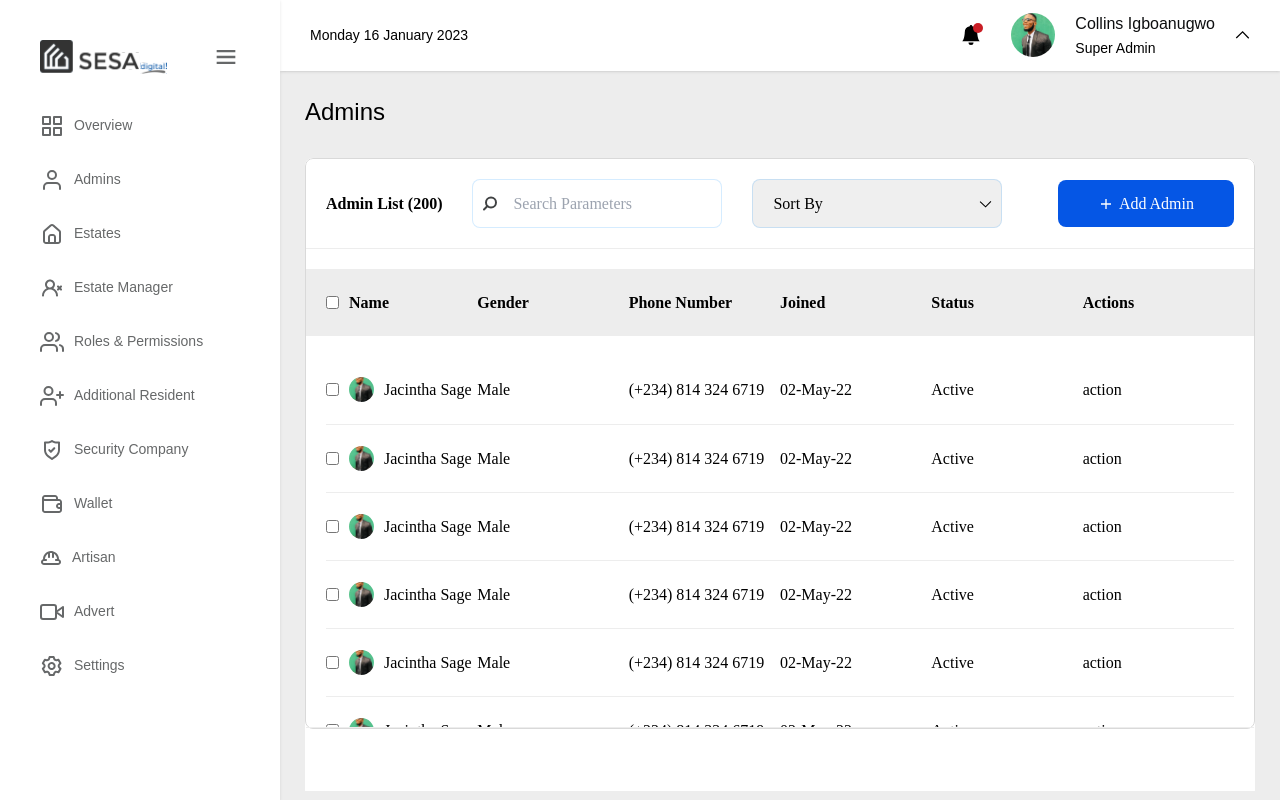
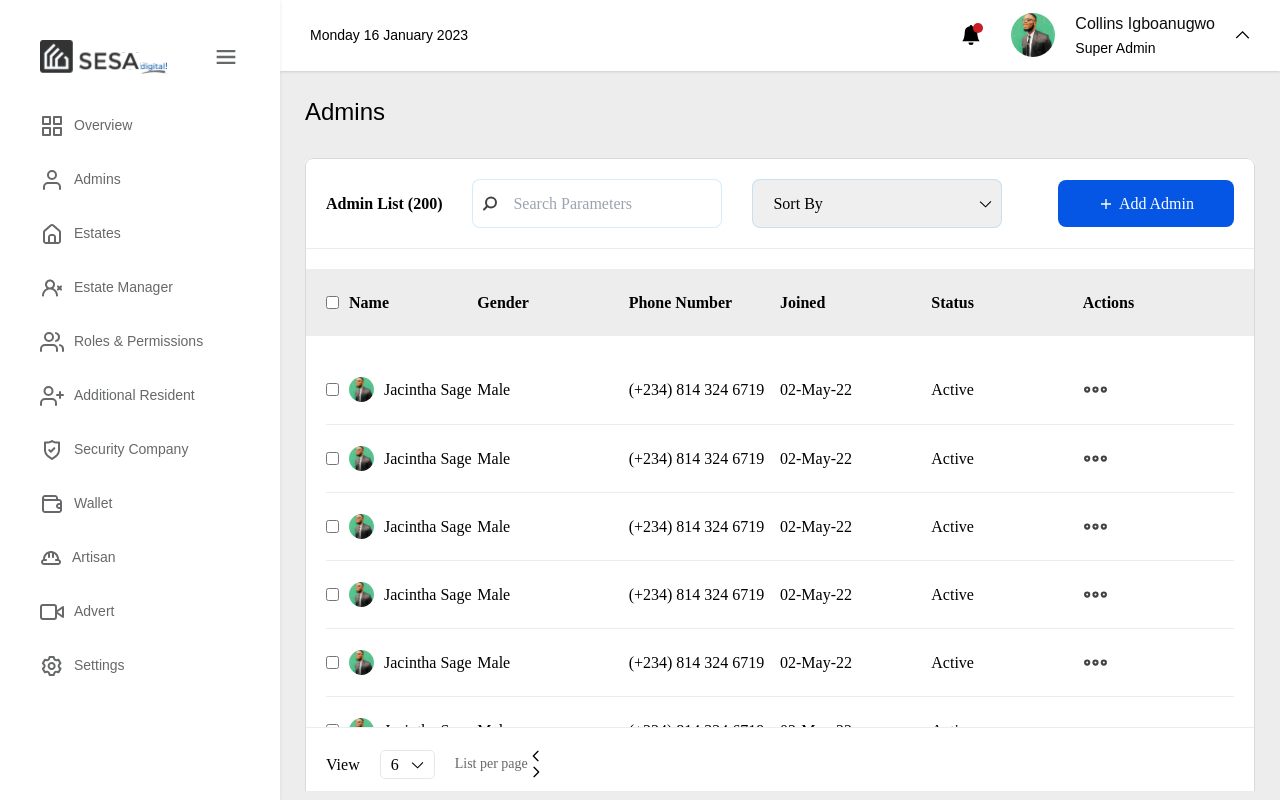
Before and after one commit to Niscolinx/sesa, a React (Vite) app: page /dashboard/admins in a window 1280 px wide. Both pictures are taken after a click on the button "Add Admin". Built offline with nearby package versions, Linux system fonts and the light colour scheme; a web font is replaced by a local one.

Commit message:
working on admin table

```diff
--- a/src/components/admins/RenderedAdmins.tsx
+++ b/src/components/admins/RenderedAdmins.tsx
@@ -2,6 +2,7 @@ import { useEffect, useState } from 'react'
 import { CgSpinnerTwo } from 'react-icons/cg'
 import { GrDown } from 'react-icons/gr'
 import { IoMdAdd } from 'react-icons/io'
+import { HiOutlineChevronLeft, HiOutlineChevronRight} from 'react-icons/hi'
 
 type Admin = {
     id: string
@@ -123,7 +124,7 @@ function RenderedAdmins() {
                     <thead className='renderedAdmins__table--head'>
                         <tr>
                             <th>
-                                <input type="checkbox"/>
+                                <input type='checkbox' />
                                 <p>Name</p>
                             </th>
                             <th>Gender</th>
@@ -140,7 +141,7 @@ function RenderedAdmins() {
                                     <tr key={i}>
                                         <td>
                                             <input type='checkbox' />
-                                            <img src="/img/me.jpeg" alt="" />
+                                            <img src='/img/me.jpeg' alt='' />
                                             <span>{value.name}</span>
                                         </td>
                                         <td>{value.gender}</td>
@@ -148,7 +149,12 @@ function RenderedAdmins() {
                                         <td>{value.onboardingDate}</td>
                                         <td>{value.status}</td>
                                         <td>
-                                            <button>action</button>
+                                            <button>
+                                                <img
+                                                    src='/icons/admins/threeDots.svg'
+                                                    alt=''
+                                                />
+                                            </button>
                                         </td>
                                     </tr>
                                 )
@@ -164,6 +170,24 @@ function RenderedAdmins() {
                         )}
                     </tbody>
                 </div>
+                <footer className='renderedAdmins__footer'>
+                    <div className='flex gap-8 items-center'>
+                        <p>View</p>
+                        <div className='flex items-center border px-4 rounded-lg'>
+                            <input type='number' className='w-8 outline-none border-none cursor-pointer' value={6}/>
+                            <GrDown className='text-[1.3rem]' />
+                        </div>
+                        <p className='text'>List per page</p>
+                    </div>
+                    <ul>
+                        <HiOutlineChevronLeft/>
+                        <li></li>
+                        <li></li>
+                        <li></li>
+                        <li></li>
+                        <HiOutlineChevronRight/>
+                    </ul>
+                </footer>
             </table>
         </div>
     )
--- a/src/sass/components/dashboard/admins.scss
+++ b/src/sass/components/dashboard/admins.scss
@@ -131,6 +131,7 @@
                             height: 2.5rem;
                             object-fit: cover;
                             border-radius: 50%;
+                            object-position: top;
                         }
                     }
                 }
@@ -162,6 +163,12 @@
                     }
                 }
             }
+
+        }
+        &__footer{
+            display: flex;
+            align-items: center;
+            padding: 2rem;
         }
     }
 
```
Also changed, not shown: public/icons/admins/threeDots.svg (added).
